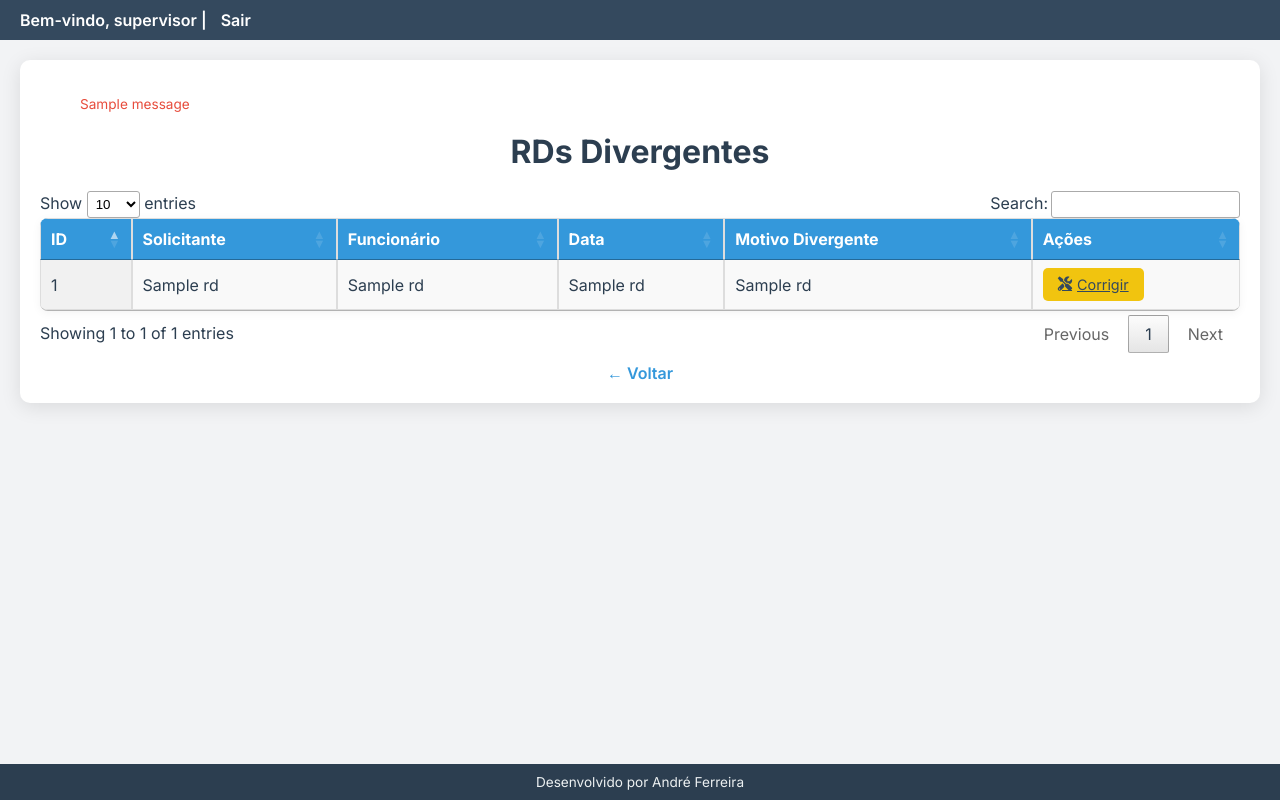
After one commit to Andresaldanha3510/PROGRAMARD, a Flask app: page /anexos_divergentes in a window 1280 px wide. The commit adds this page. Run offline with Flask 3, Linux system fonts and the light colour scheme; the visitor is signed in with stand-in values (Sample User, id 1); one stand-in notice (Sample message) is shown; a database or web service that is not in the repository returns one stand-in record (values such as "Sample title"); some libraries are stand-ins or nearby versions.

Commit message:
Add files via upload

```diff
--- /dev/null
+++ b/templates/divergentes.html
@@ -0,0 +1,225 @@
+<!DOCTYPE html>
+<html lang="pt-BR">
+<head>
+  <meta charset="UTF-8">
+  <title>RDs Divergentes</title>
+  <meta name="viewport" content="width=device-width, initial-scale=1.0">
+  <!-- Fonte e FontAwesome -->
+  <link href="https://fonts.googleapis.com/css2?family=Inter:wght@400;600;700&display=swap" rel="stylesheet">
+  <link rel="stylesheet" href="https://cdnjs.cloudflare.com/ajax/libs/font-awesome/6.0.0-beta3/css/all.min.css" referrerpolicy="no-referrer" />
+  <!-- Estilos do DataTables -->
+  <link rel="stylesheet" type="text/css" href="https://cdn.datatables.net/1.13.1/css/jquery.dataTables.min.css" />
+  <style>
+    :root {
+      --primary-color: #3498db;
+      --secondary-color: #f39c12;
+      --success-color: #2ecc71;
+      --danger-color: #e74c3c;
+      --warning-color: #f1c40f;
+      --background-color: #f2f3f5;
+      --header-color: #34495e;
+      --text-color: #2c3e50;
+      --footer-background: #2c3e50;
+      --footer-text: #ecf0f1;
+      --border-color: #dddddd;
+      --input-border: #dcdde1;
+    }
+    body {
+      font-family: 'Inter', sans-serif;
+      margin: 0;
+      padding: 0;
+      background-color: var(--background-color);
+      color: var(--text-color);
+    }
+    .btn i { margin-right: 5px; }
+    .top-bar {
+      background: var(--header-color);
+      padding: 10px 20px;
+      display: flex;
+      justify-content: space-between;
+      align-items: center;
+      color: #fff;
+    }
+    .top-bar .user-info { font-weight: 600; }
+    .top-bar a {
+      color: #fff;
+      margin-left: 10px;
+      text-decoration: none;
+      display: inline-flex;
+      align-items: center;
+    }
+    .top-bar a:hover { text-decoration: underline; }
+    .container {
+      max-width: 1200px;
+      margin: 20px auto;
+      padding: 20px;
+      background: #fff;
+      border-radius: 10px;
+      box-shadow: 0 4px 20px rgba(0,0,0,0.1);
+    }
+    h1, h2 {
+      text-align: center;
+      margin: 20px 0;
+      font-weight: 700;
+    }
+    .error-message {
+      color: var(--danger-color);
+      font-size: 0.85rem;
+      margin-bottom: 15px;
+      list-style: none;
+    }
+    table {
+      width: 100%;
+      border-collapse: collapse;
+      margin-top: 20px;
+      background: #fff;
+      border-radius: 8px;
+      overflow: hidden;
+      box-shadow: 0 2px 10px rgba(0,0,0,0.05);
+    }
+    th, td {
+      padding: 10px;
+      text-align: left;
+      border: 1px solid var(--border-color);
+      vertical-align: middle;
+    }
+    th {
+      background-color: var(--primary-color);
+      color: #fff;
+      font-weight: 600;
+    }
+    tr:hover { background-color: #f9f9f9; }
+    @media (max-width:768px){
+      table, thead, tbody, th, td, tr { display: block; }
+      th { position: absolute; top: -9999px; left: -9999px; }
+      tr { margin-bottom: 15px; }
+      td {
+        border: none;
+        position: relative;
+        padding-left: 50%;
+        white-space: pre-wrap;
+        border-bottom: 1px solid var(--border-color);
+      }
+      td::before {
+        content: attr(data-label);
+        position: absolute;
+        left: 15px;
+        font-weight: 600;
+      }
+    }
+    footer {
+      text-align: center;
+      color: var(--footer-text);
+      font-size: 0.85rem;
+      padding: 10px 0;
+      background-color: var(--footer-background);
+      position: fixed;
+      width: 100%;
+      bottom: 0;
+    }
+    .btn {
+      padding: 8px 15px;
+      border: none;
+      border-radius: 5px;
+      font-size: 0.9rem;
+      cursor: pointer;
+      display: inline-flex;
+      align-items: center;
+      justify-content: center;
+      transition: background-color 0.3s ease, transform 0.2s ease;
+    }
+    .btn-blue {
+      background-color: var(--primary-color);
+      color: #fff;
+    }
+    .btn-edit {
+      background-color: #f1c40f;
+      color: #34495e;
+    }
+    .btn-danger { background-color: var(--danger-color); color: #fff; }
+    .btn-warning { background-color: var(--warning-color); color: #34495e; }
+    .btn-approve { background-color: var(--success-color); color: #fff; }
+  </style>
+</head>
+<body>
+{% if user_role is defined %}
+<div class="top-bar">
+  <div class="user-info">
+    Bem-vindo, {{ user_role }} | <a href="{{ url_for('logout') }}">Sair</a>
+  </div>
+</div>
+{% endif %}
+
+<div class="container">
+  {% with messages = get_flashed_messages() %}
+    {% if messages %}
+      <ul>
+        {% for message in messages %}
+          <li class="error-message">{{ message }}</li>
+        {% endfor %}
+      </ul>
+    {% endif %}
+  {% endwith %}
+
+  <h1>RDs Divergentes</h1>
+
+  {% if divergentes|length == 0 %}
+    <p style="text-align:center;">Nenhum RD marcado como divergente no momento.</p>
+    <div style="text-align:center; margin-top:10px;">
+      <a href="{{ url_for('index') }}" style="text-decoration:none; color:var(--primary-color); font-weight:600;">← Voltar</a>
+    </div>
+  {% else %}
+    <table id="tabela-divergentes" class="display">
+      <thead>
+        <tr>
+          <th>ID</th>
+          <th>Solicitante</th>
+          <th>Funcionário</th>
+          <th>Data</th>
+          <th>Motivo Divergente</th>
+          <th>Ações</th>
+        </tr>
+      </thead>
+      <tbody>
+        {% for rd in divergentes %}
+        <tr>
+          <td data-label="ID">{{ rd[0] }}</td>
+          <td data-label="Solicitante">{{ rd[1] }}</td>
+          <td data-label="Funcionário">{{ rd[2] }}</td>
+          <td data-label="Data">{{ rd[3] }}</td>
+          <!-- Acesse a coluna "motivo_divergente" (ordinal 31 => índice 30) -->
+          <td data-label="Motivo Divergente">{{ rd[27] }}</td>
+          <td data-label="Ações">
+            {% if user_role == 'supervisor' %}
+              <a href="{{ url_for('corrigir_divergente', id=rd[0]) }}" class="btn btn-edit">
+                <i class="fas fa-tools"></i> Corrigir
+              </a>
+            {% else %}
+              <span style="font-size:0.9rem; color:#aaa;">Somente Supervisor pode corrigir</span>
+            {% endif %}
+          </td>
+        </tr>
+        {% endfor %}
+      </tbody>
+    </table>
+
+    <div style="text-align:center; margin-top:10px;">
+      <a href="{{ url_for('index') }}" style="text-decoration:none; color:var(--primary-color); font-weight:600;">← Voltar</a>
+    </div>
+  {% endif %}
+</div>
+
+<footer>
+  Desenvolvido por André Ferreira
+</footer>
+
+<!-- jQuery e DataTables -->
+<script src="https://code.jquery.com/jquery-3.6.0.min.js"></script>
+<script type="text/javascript" src="https://cdn.datatables.net/1.13.1/js/jquery.dataTables.min.js"></script>
+<script>
+$(document).ready(function(){
+  $('#tabela-divergentes').DataTable();
+});
+</script>
+</body>
+</html>
```
Also changed, not shown: templates/corrigir_divergente.html (added, +155 -0 lines), templates/index.html (+27 -0 lines), templates/motivo_divergente.html (added, +99 -0 lines).
